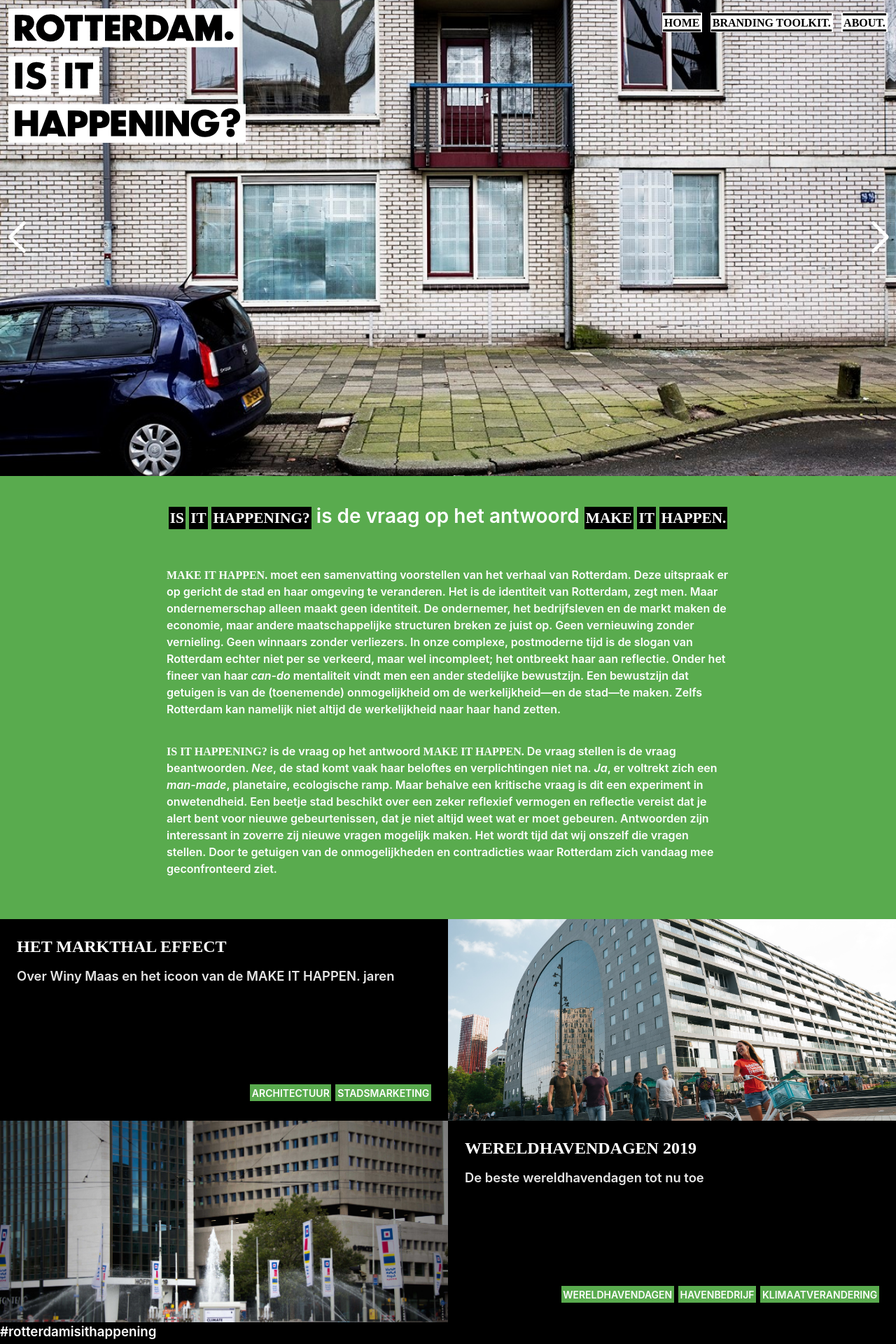
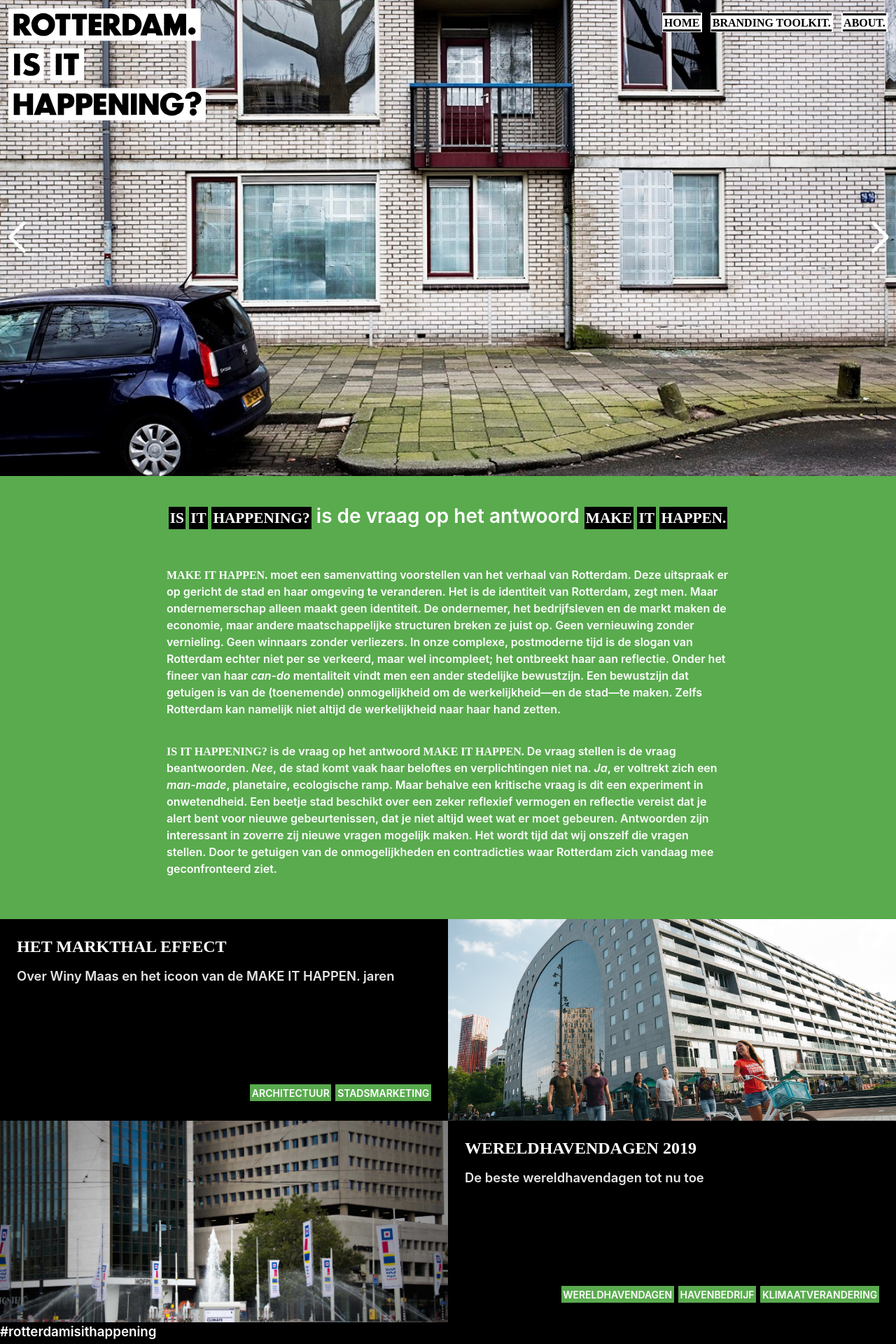
Before and after one commit to norealdirection/norealdirection.github.io, a Jekyll site: the page built from index.markdown, in a window 1280 px wide. Shown: the top 1920 px of the page at 70% size. Built offline with Jekyll 4.4.1, drawn with Linux system fonts in a browser that asks for light colours; grey boxes are pictures that could not be loaded.

Commit message:
Update _layout.scss

```diff
--- a/_sass/minima/_layout.scss
+++ b/_sass/minima/_layout.scss
@@ -29,7 +29,7 @@
 	z-index: 30;
 
 	img.svg-logo {
-		height: 192px; // height of nav <label>
+		height: 160px; // height of nav <label>
 	}
 
 }
```
